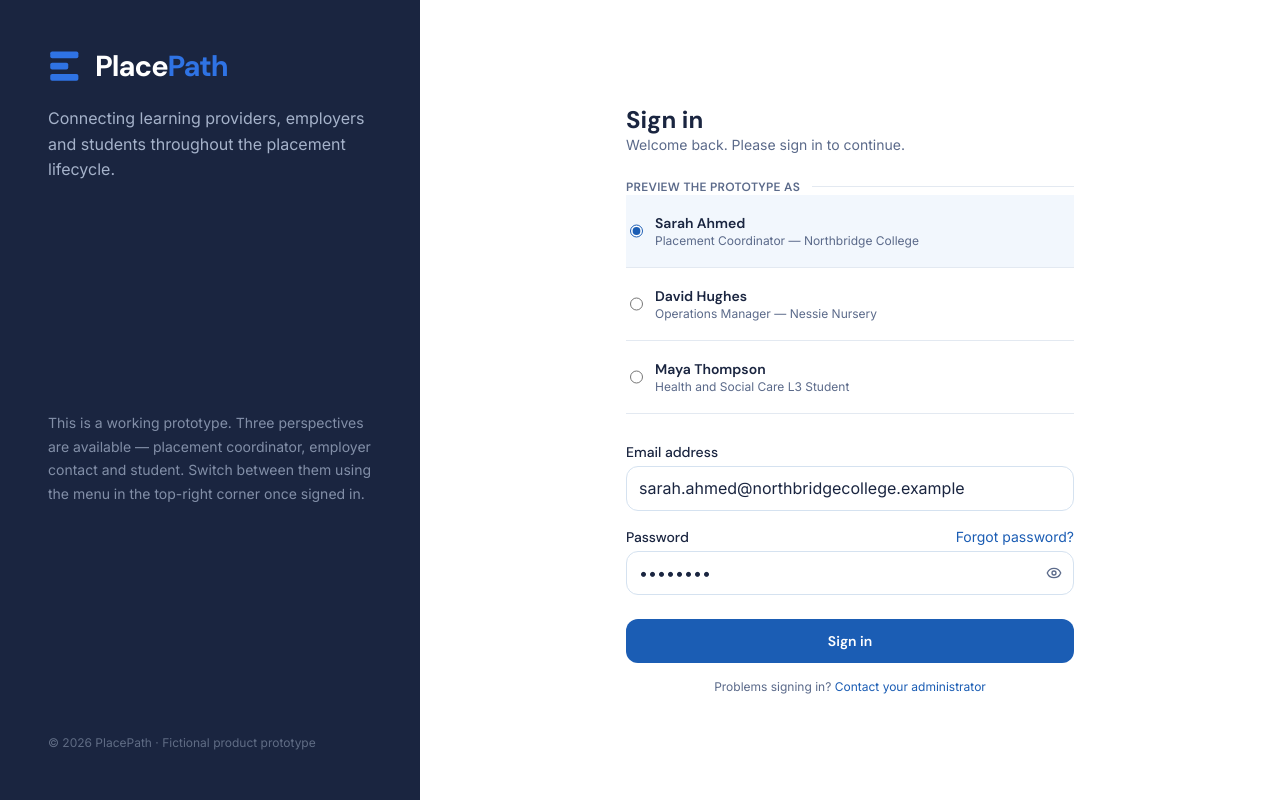
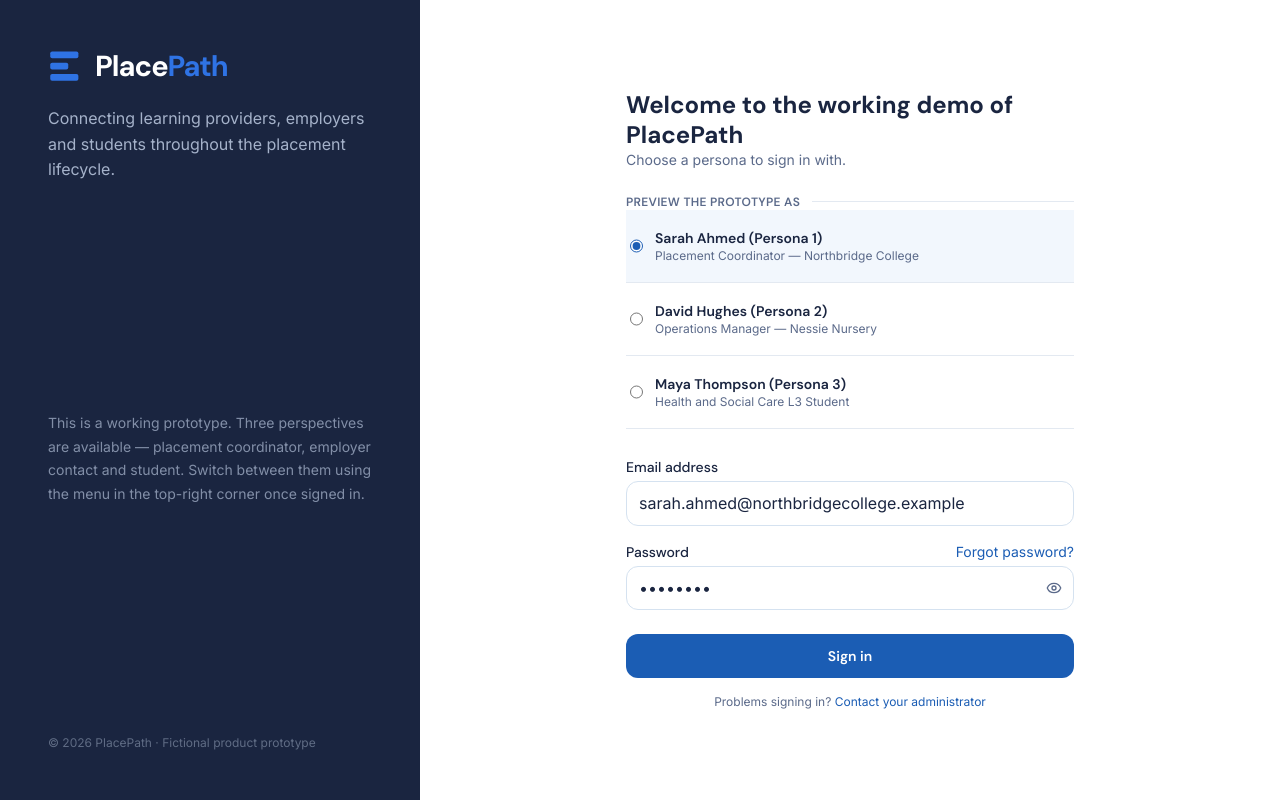
Before and after one commit to SophiePurewal/placepath-demo, a React (Vite) app: page / in a window 1280 px wide. Built offline with nearby package versions, Linux system fonts and the light colour scheme.

Commit message:
Clarify prototype persona sign-in

```diff
--- a/src/screens/SignIn.tsx
+++ b/src/screens/SignIn.tsx
@@ -9,9 +9,9 @@ interface SignInProps {
 }
 
 const roleOptions: { value: Role; label: string; desc: string }[] = [
-  { value: "coordinator", label: "Sarah Ahmed", desc: "Placement Coordinator — Northbridge College" },
-  { value: "employer", label: "David Hughes", desc: "Operations Manager — Nessie Nursery" },
-  { value: "student", label: "Maya Thompson", desc: "Health and Social Care L3 Student" },
+  { value: "coordinator", label: "Sarah Ahmed (Persona 1)", desc: "Placement Coordinator — Northbridge College" },
+  { value: "employer", label: "David Hughes (Persona 2)", desc: "Operations Manager — Nessie Nursery" },
+  { value: "student", label: "Maya Thompson (Persona 3)", desc: "Health and Social Care L3 Student" },
 ];
 
 export default function SignIn({ onSignIn }: SignInProps) {
@@ -77,10 +77,10 @@ export default function SignIn({ onSignIn }: SignInProps) {
               className="text-2xl mb-1"
               style={{ fontFamily: "var(--font-display)", fontWeight: 700, color: "#1a2540" }}
             >
-              Sign in
+              Welcome to the working demo of PlacePath
             </h1>
             <p className="text-sm mb-6" style={{ color: "#5b6a8a" }}>
-              Welcome back. Please sign in to continue.
+              Choose a persona to sign in with.
             </p>
 
             {/* Prototype role selector */}
```
